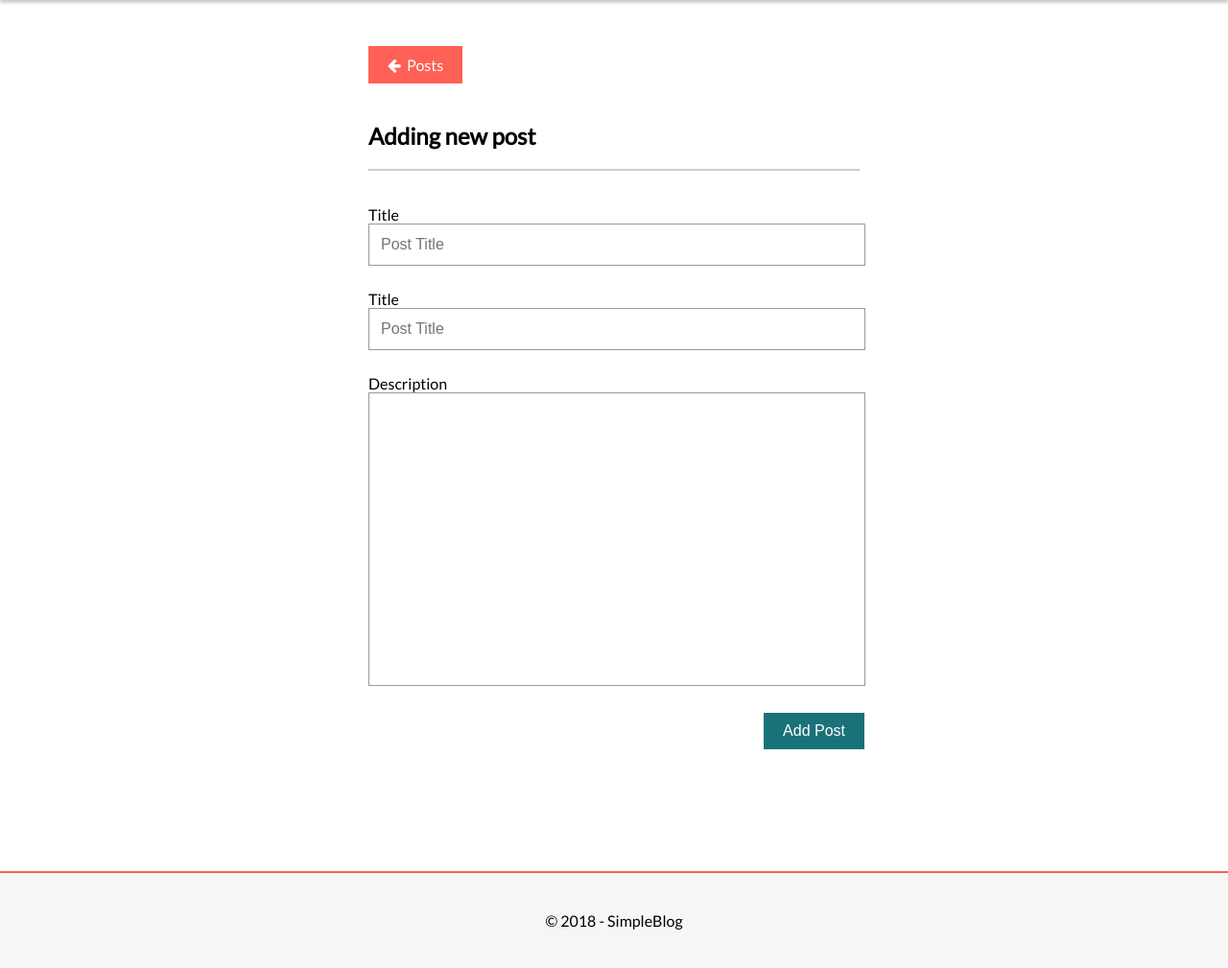
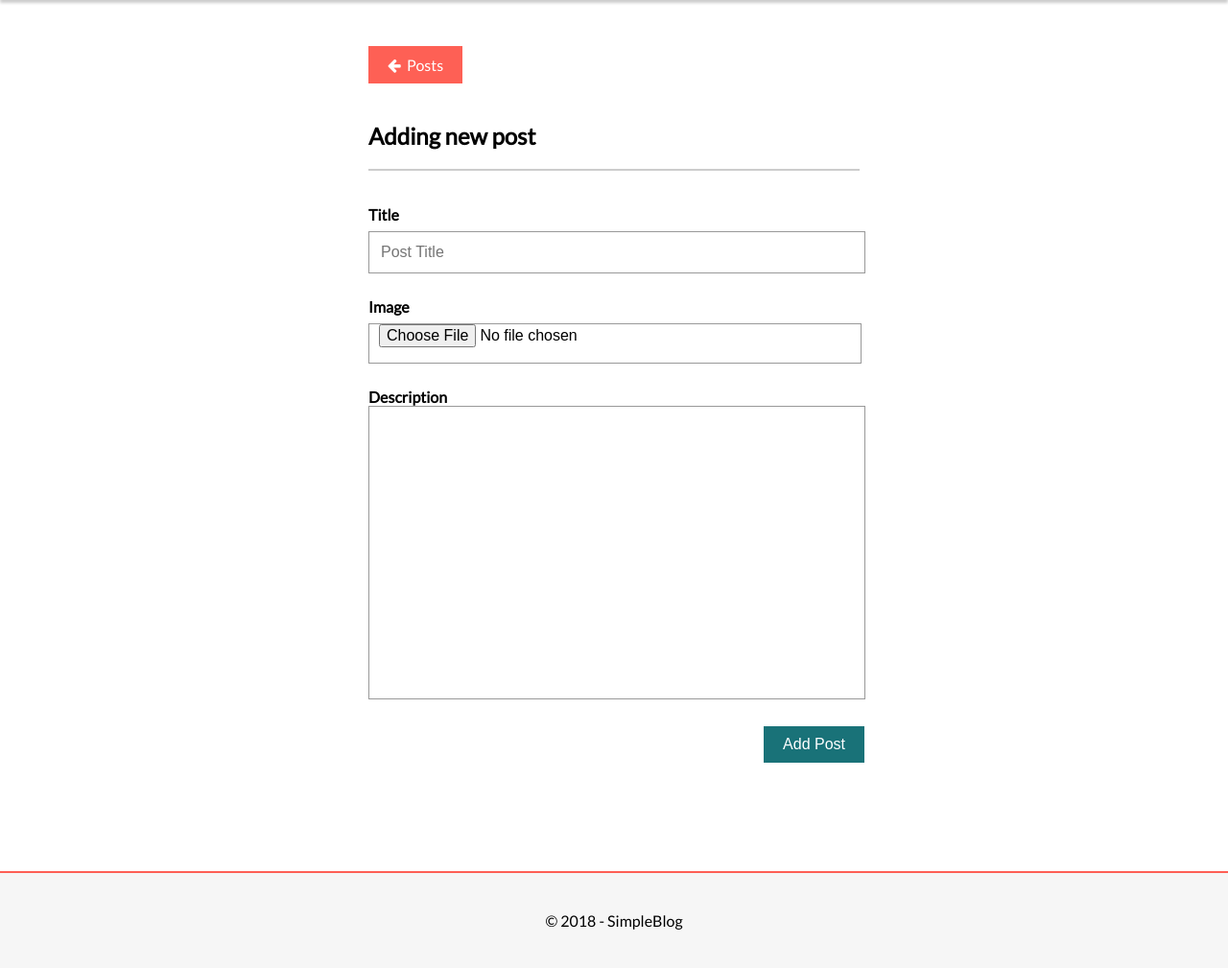
Before and after one commit to tebajanga/simpleblog, a PHP site: page /new.php in a window 1280 px wide. Shown: the part 82-1091 px from the top of the page at 96% size. Run offline with PHP 8.4, Linux system fonts and the light colour scheme; some libraries are stand-ins or nearby versions.

Commit message:
Adding new post

```diff
--- a/css/simpleblog.css
+++ b/css/simpleblog.css
@@ -95,6 +95,8 @@ h1{
 
 .post-form label{
     width: 100%;
+    font-size: 16px;
+    font-weight: bold;
 }
 
 .post-form input{
@@ -105,6 +107,7 @@ h1{
     color: #000000;
     font-size: 16px;
     text-indent: 10px;
+    margin-top: 8px;
 }
 
 .post-form textarea{
--- a/new.php
+++ b/new.php
@@ -1,3 +1,58 @@
+<!-- Adding new post -->
+<?php
+    if(isset($_POST['addpost'])){
+        // Check passed values
+        if( (isset($_POST['title']) && !empty($_POST['title'])) &&
+            (isset($_FILES['image']) && !empty($_FILES['image'])) &&
+            (isset($_POST['description']) && !empty($_POST['description'])) ){
+
+            // is the file image?
+            if(getimagesize($_FILES["image"]["tmp_name"])){
+                // Prepare values.
+                $title = $_POST['title'];
+                $image_name = $_FILES["image"]["name"];
+                $description = $_POST['description'];
+
+                $target_dir = "uploads/images/";
+                $target_file = $target_dir . basename($_FILES["image"]["name"]);
+
+                var_dump($target_file);
+
+                // Upload a file.
+                if(move_uploaded_file($_FILES["image"]["tmp_name"], $target_file)){
+                    // Saving post to database.
+                    // Include config file
+                    require_once 'config/database.php';
+
+                    $sql = "INSERT INTO posts (`title`, `description`, `image`) VALUES ('$title', '$description', '$image_name')";
+                    if(mysqli_query($link, $sql)){
+                        echo "Records added successfully.";
+                    }
+                    else{
+                         // To Do. Fail to save post.
+                    }
+
+                    // close connection
+                    mysqli_close($link);
+                }
+                else{
+                    // To Do. Upload image failed.
+
+                }
+            }
+            else{
+                // To Do. Handling not image file.
+            }
+        }
+        else{
+            // To Do. No required values posted.
+        }
+    }
+    else{
+        // To Do. Handling no POST.
+
+    }
+?>
 <!DOCTYPE html>
     <head>
         <meta charset="utf-8">
@@ -21,7 +76,6 @@
                     <span class="fa fa-arrow-left"></span>&nbsp;&nbsp;Posts
                 </a>
             </div>
-            <!-- Adding new post -->
             <?php
 
             ?>
@@ -37,8 +91,8 @@
                 </div>
 
                 <div class="form-input">
-                    <label>Title</title>
-                    <input type="text" name="title" placeholder="Post Title" />
+                    <label>Image</title>
+                    <input type="file" name="image" placeholder="Post Title" />
                 </div>
 
                 <div class="form-input">
```
